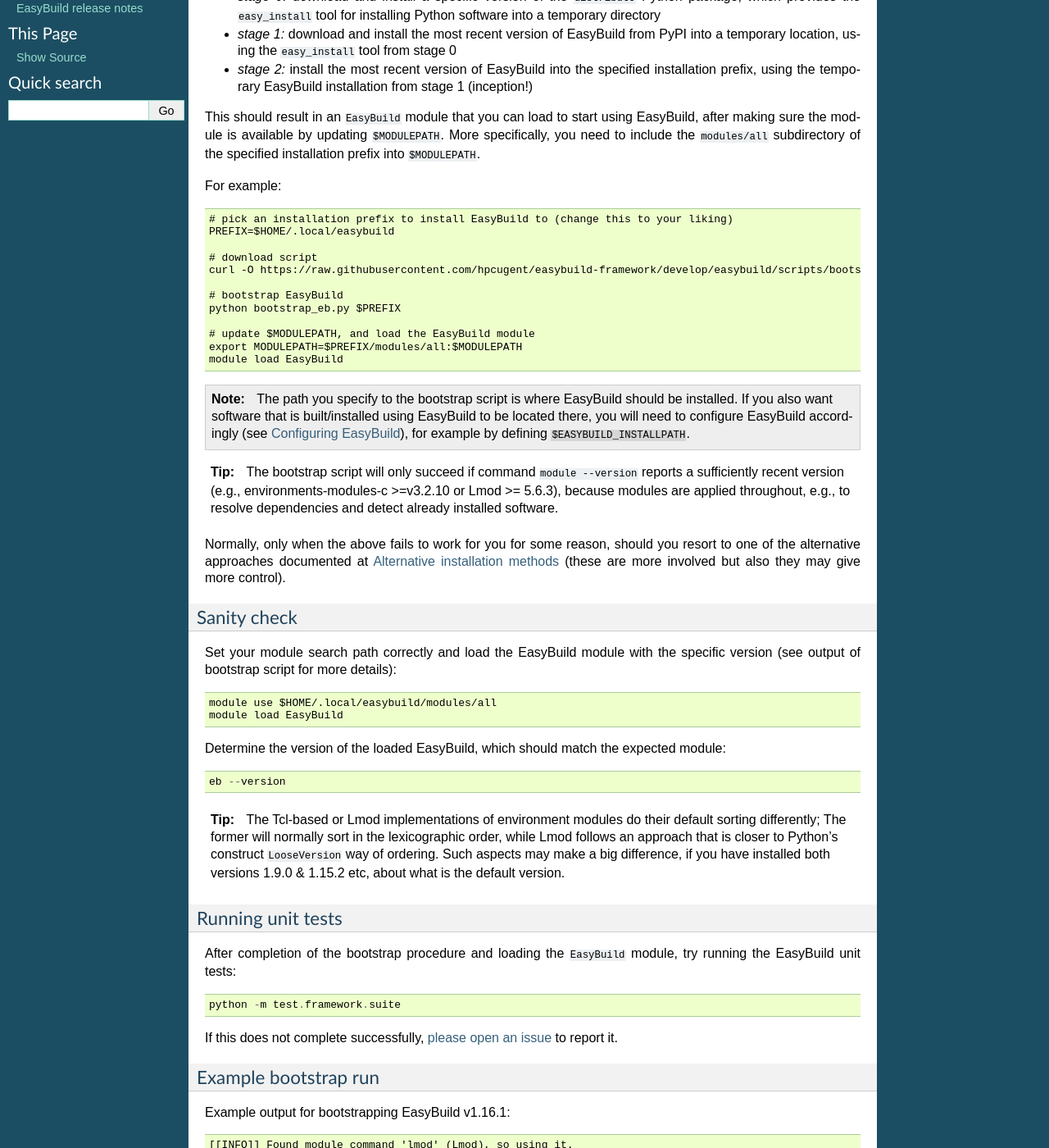
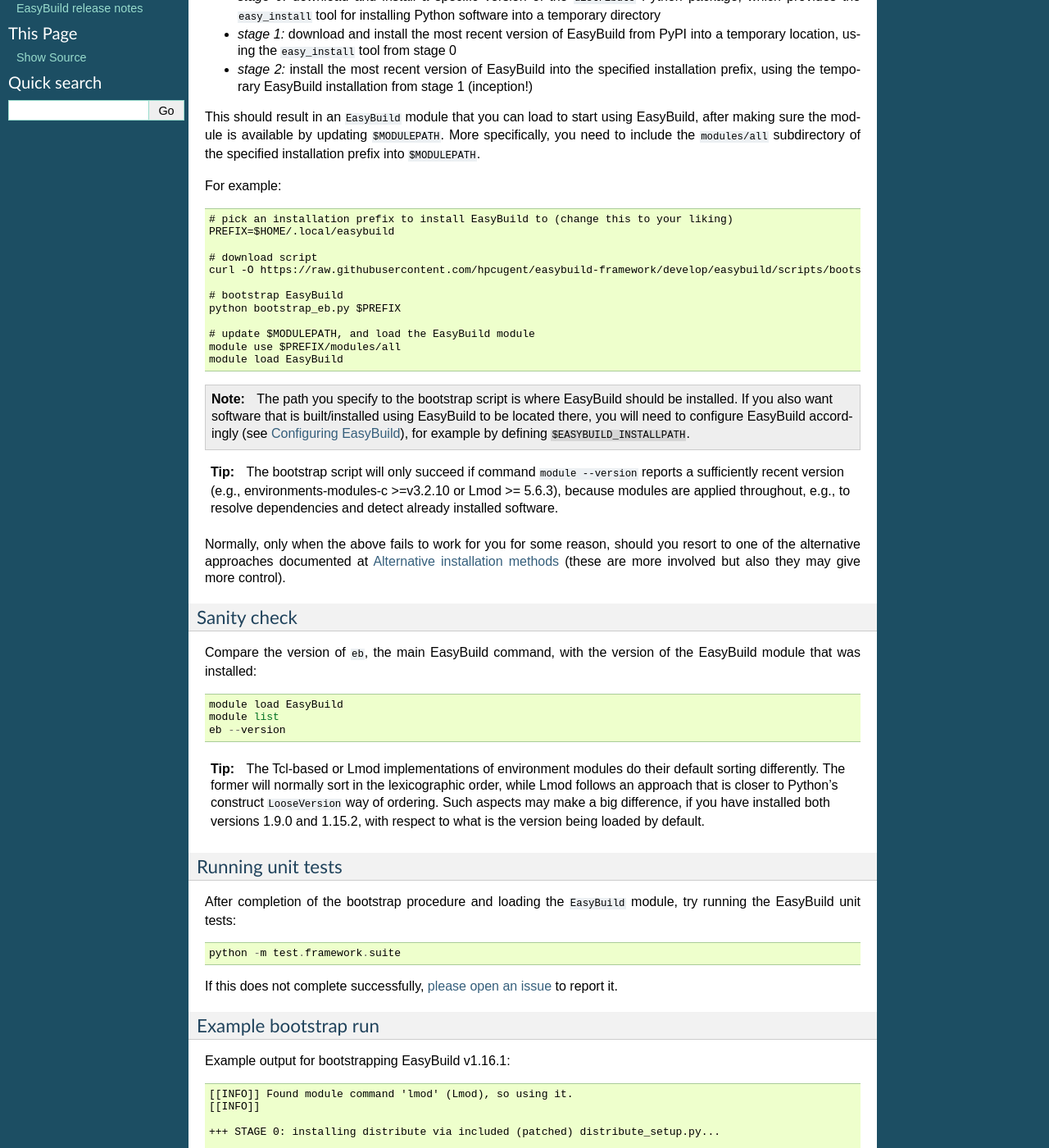
Before and after one commit to easybuilders/easybuild, a Sphinx documentation site: the page built from docs/Installation.rst, in a window 1280 px wide and 1400 px high, scrolled down 1152 px. Shown: the whole window at 82% size. Built offline with Sphinx 7.4.7, drawn with Linux system fonts in a browser that asks for light colours.

Commit message:
avoid duplication in santity check section for bootstrap

```diff
--- a/docs/Installation.rst
+++ b/docs/Installation.rst
@@ -90,7 +90,7 @@
   python bootstrap_eb.py $PREFIX
 
   # update $MODULEPATH, and load the EasyBuild module
-  export MODULEPATH=$PREFIX/modules/all:$MODULEPATH
+  module use $PREFIX/modules/all
   module load EasyBuild
 
 .. note::
@@ -115,23 +115,19 @@
 Sanity check
 ~~~~~~~~~~~~
 
-Set your module search path correctly and load the EasyBuild
-module with the specific version (see output of bootstrap script for more details)::
+Compare the version of ``eb``, the main EasyBuild command, with the version of the EasyBuild module that was installed::
 
-    module use $HOME/.local/easybuild/modules/all
     module load EasyBuild
-
-Determine the version of the loaded EasyBuild, which should match the expected module::
-
+    module list
     eb --version
 
 .. tip::
 
-  The Tcl-based or Lmod implementations of environment modules do their default sorting differently;
+  The Tcl-based or Lmod implementations of environment modules do their default sorting differently.
   The former will normally sort in the lexicographic order, while Lmod follows
   an approach that is closer to Python's construct ``LooseVersion`` way of ordering. Such aspects
-  may make a big difference, if you have installed both versions 1.9.0 & 1.15.2 etc,
-  about what is the default version.
+  may make a big difference, if you have installed both versions 1.9.0 and 1.15.2,
+  with respect to what is the version being loaded by default.
 
 Running unit tests
 ~~~~~~~~~~~~~~~~~~
```
